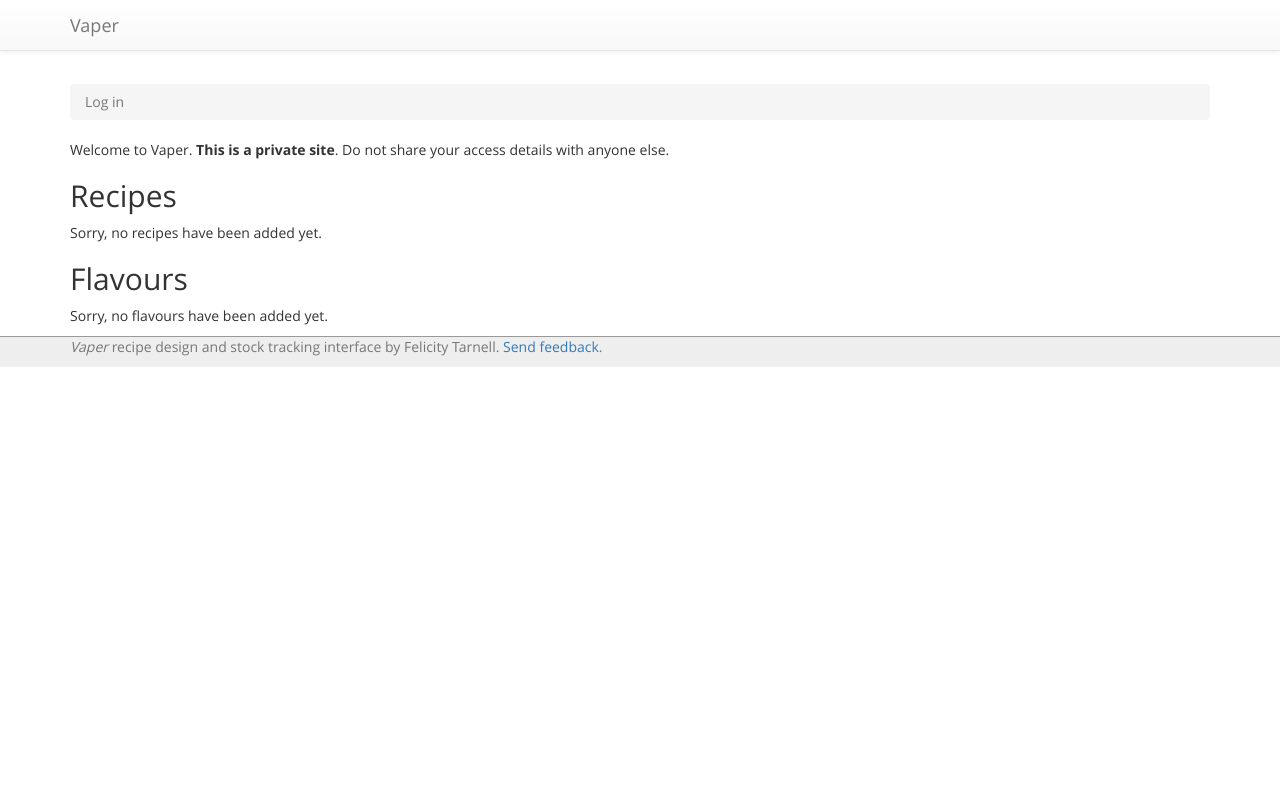
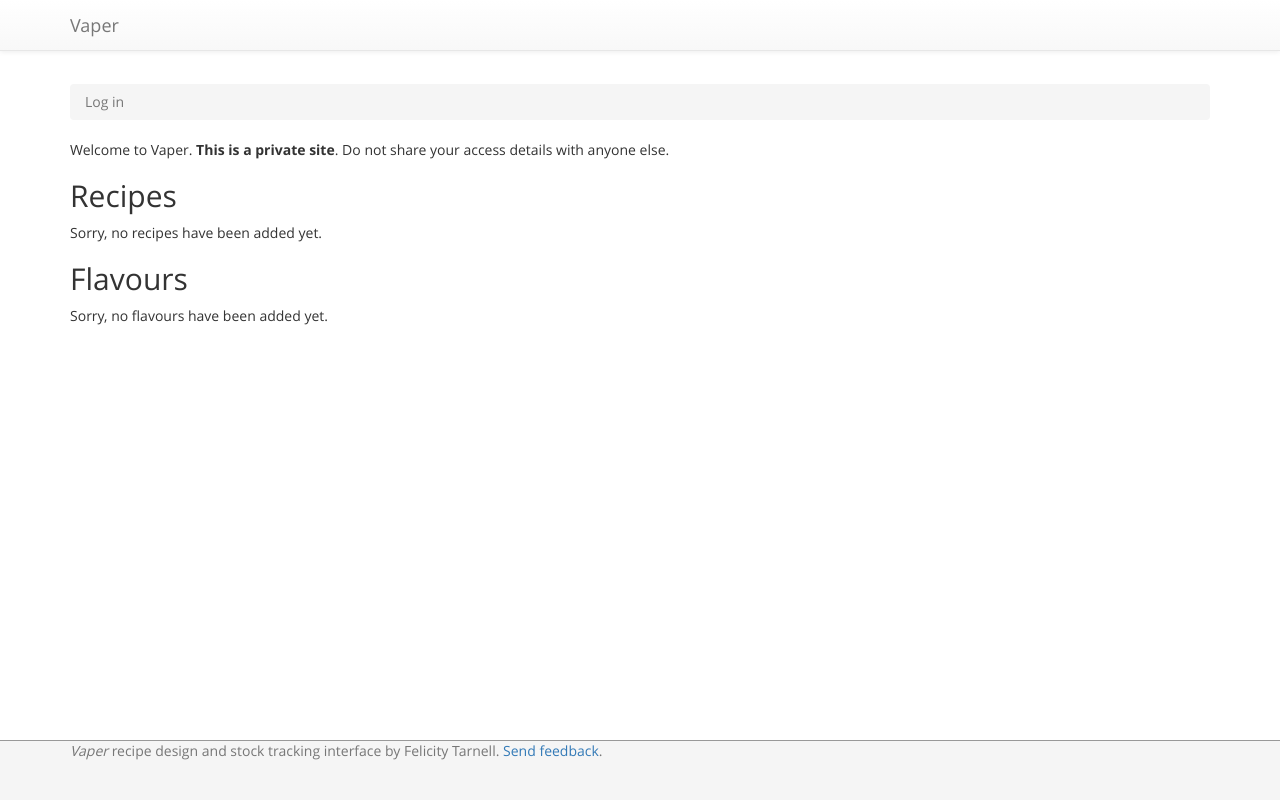
Before and after one commit to unixwitch/vaper, a Django app: template vaper/templates/vaper/index.html in a window 1280 px wide. Run offline with Django 3.2, Linux system fonts and the light colour scheme; the template is opened without the code that fills it, so the values that code supplies are empty; parts of the project's set-up code (start-up, migrations or seed data) failed here and were passed over; some libraries are stand-ins or nearby versions.

Commit message:
main.css: footer styling

```diff
--- a/vaper/static/vaper/css/main.css
+++ b/vaper/static/vaper/css/main.css
@@ -69,3 +69,21 @@ span.recipe-new-flavour {
 	border-top: solid 1px #999;
 	background-color: #eee;
 }
+
+html {
+  position: relative;
+  min-height: 100%;
+}
+
+body {
+  /* Margin bottom by footer height */
+  margin-bottom: 60px;
+}
+.footer {
+  position: absolute;
+  bottom: 0;
+  width: 100%;
+  /* Set the fixed height of the footer here */
+  height: 60px;
+  background-color: #f5f5f5;
+}
```
